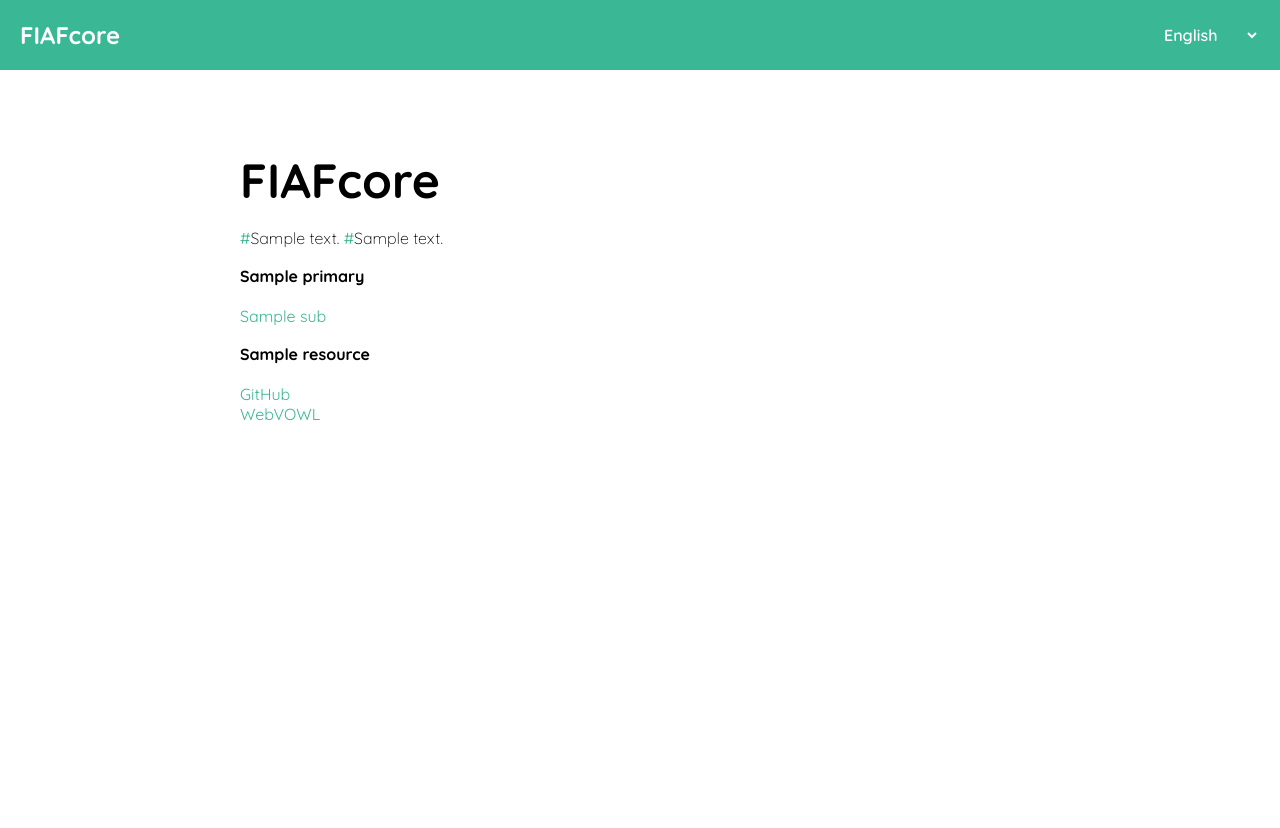
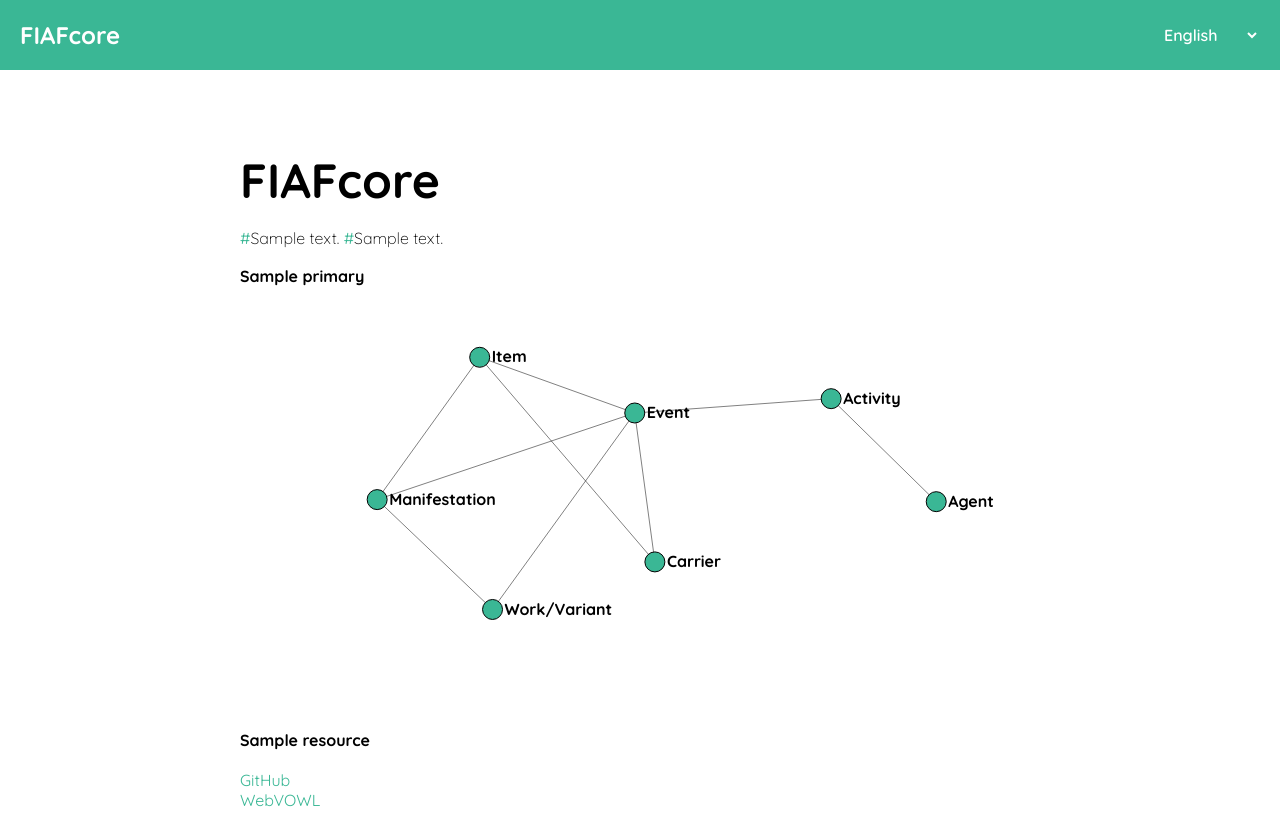
Before and after one commit to FIAF/FIAFcore-docs, a Flask app: template templates/homepage.html in a window 1280 px wide. Before the commit the page ends 421 px from the top, so only its background shows below. Run offline with Flask 3, Linux system fonts and the light colour scheme; the template is opened without the code that fills it: most values are stand-ins (such as "Sample title", 1, 10 or a date in 2020).

Commit message:
added graph layout

```diff
--- a/templates/homepage.html
+++ b/templates/homepage.html
@@ -42,7 +42,7 @@
     <div id="title-box" style="background:white;padding-top: 80px;width:800px;margin: auto">
 
         <tspan class="subject-text" text-anchor="left">FIAFcore</tspan><br><br>
-
+        <!-- <div id="paper"></div> -->
         <tspan class="blank-text">
           <a href="https://fiafcore.org/" class="value-text">{{ intro.link1 }}</a>{{ intro.text1 }}
           <a href="https://www.fiafnet.org/pages/E-Resources/Cataloguing-Manual.html" class="value-text">{{ intro.link2 }}</a>{{ intro.text2 }}
@@ -50,14 +50,19 @@
 
 
         <tspan class="key-text">{{ data.primary.label }}<br><br>
-          {% for sub in data.primary.data %}
+
+          <div id="paper"></div>
+          <!-- {% for sub in data.primary.data %}
           <a href="{{ sub.uri }}" class="value-text">{{ sub.label }}</a><br>
           {% endfor %}
+         -->
+
+
         </tspan><br>
 
         <tspan class="key-text">{{ data.resources.label}}<br><br>
             <a href="https://github.com/FIAF/FIAFcore" class="value-text">GitHub</a><br>
-            <a href="https://service.tib.eu/webvowl/#iri=https://raw.githubusercontent.com/FIAF/modelling-workshops/main/ontology.ttl" class="value-text">WebVOWL</a><br>
+            <a href="https://service.tib.eu/webvowl/#iri=https://raw.githubusercontent.com/FIAF/FIAFcore/main/FIAFcore.ttl" class="value-text">WebVOWL</a><br>
         </tspan><br>
 
         <!-- <tspan class="key-text">{{ data.contact.label}}<br><br>
@@ -66,6 +71,111 @@
 
     </div>
 
+
+    <script src="https://d3js.org/d3.v7.min.js"></script>
+    <script>
+
+      var width = 800, height = 400
+
+      canvas = d3
+        .select("#paper")
+        .append("svg")
+        .attr("id", "canvas")
+        .attr("width", width)
+        .attr("height", height)
+        .style("background-color", 'white');
+
+      var nodes = [
+        {name: 'Work/Variant'},
+        {name: 'Manifestation'},
+        {name: 'Item'},
+        {name: 'Carrier'},
+        {name: 'Event'},
+        {name: 'Activity'},
+        {name: 'Agent'},
+      ]
+
+      var links = [
+        {source: 0, target: 1, name:'Has Manifestation'},
+        {source: 1, target: 2, name:'Has Item'},
+        {source: 2, target: 3, name:'Has Carrier'},
+        {source: 0, target: 4, name:'Has Event'},
+        {source: 1, target: 4, name:'Has Event'},
+        {source: 2, target: 4, name:'Has Event'},
+        {source: 3, target: 4, name:'Has Event'},
+        {source: 4, target: 5, name:'Has Activity'},
+        {source: 5, target: 6, name:'Has Agent'},
+      ]
+
+      var simulation2 = d3.forceSimulation(nodes)
+        .force("x",d3.forceX(width/2).strength(0.4))
+        .force("y",d3.forceY(height/2).strength(0.6))
+        .force("charge",d3.forceManyBody().strength(-10000))
+        .force("collide",d3.forceCollide().radius(d => d.r * -10))
+        .force('link', d3.forceLink().links(links))
+        .on('tick', render);
+
+      function render() {
+
+        d3.select('#canvas')
+          .selectAll('line')
+          .data(links)
+          .join('line')
+          .attr('x1', d => d.source.x)
+          .attr('y1', d => d.source.y)
+          .attr('x2', d => d.target.x)
+          .attr('y2', d => d.target.y)
+          .attr('stroke', 'black')
+          .attr('stroke-width', '0.5');
+
+        d3.select('#canvas')
+          .selectAll('.my_circles')
+          .data(nodes)
+          .join('circle')
+          .attr("class", "my_circles")
+          .attr('r', 10)
+          .attr('cx', d => d.x)
+          .attr('cy', d => d.y)
+          .attr('fill', '#3AB795')
+          .attr('stroke', 'black');
+
+        d3.select('#canvas')
+          .selectAll('.circle_label')
+          .data(nodes)
+          .join('text')
+          .attr("class", "circle_label")
+          .style("text-anchor", "start")
+          .style("alignment-baseline", "middle")
+          .attr('r', 5)
+          .attr('x', d => d.x+12)
+          .attr('y', d => d.y+1)
+          .text(d => d.name)
+          .attr('fill', 'black')
+
+      //   var u = d3.select('#canvas')
+      //   .selectAll('.link_label')
+      //   .data(links)
+      //   .join('text')
+      //   .attr("class", "link_label")
+      //   .attr('r', 5)
+      //   .attr('x', function(d) {
+      //     return (d.source.x+d.target.x)/2
+      //   })
+      //   .attr('y', function(d) {
+      //     return (d.source.y+d.target.y)/2
+      //   })
+      //   .text(d => d.name)
+      //   .attr('fill', 'black')
+      //   .attr('font-weight', 100)
+
+      //   .style("text-anchor", "middle")
+      // .style("alignment-baseline", "middle")
+      //   ;
+
+}
+
+
+    </script>
     <script>
 
       function filterFunction() {
```
